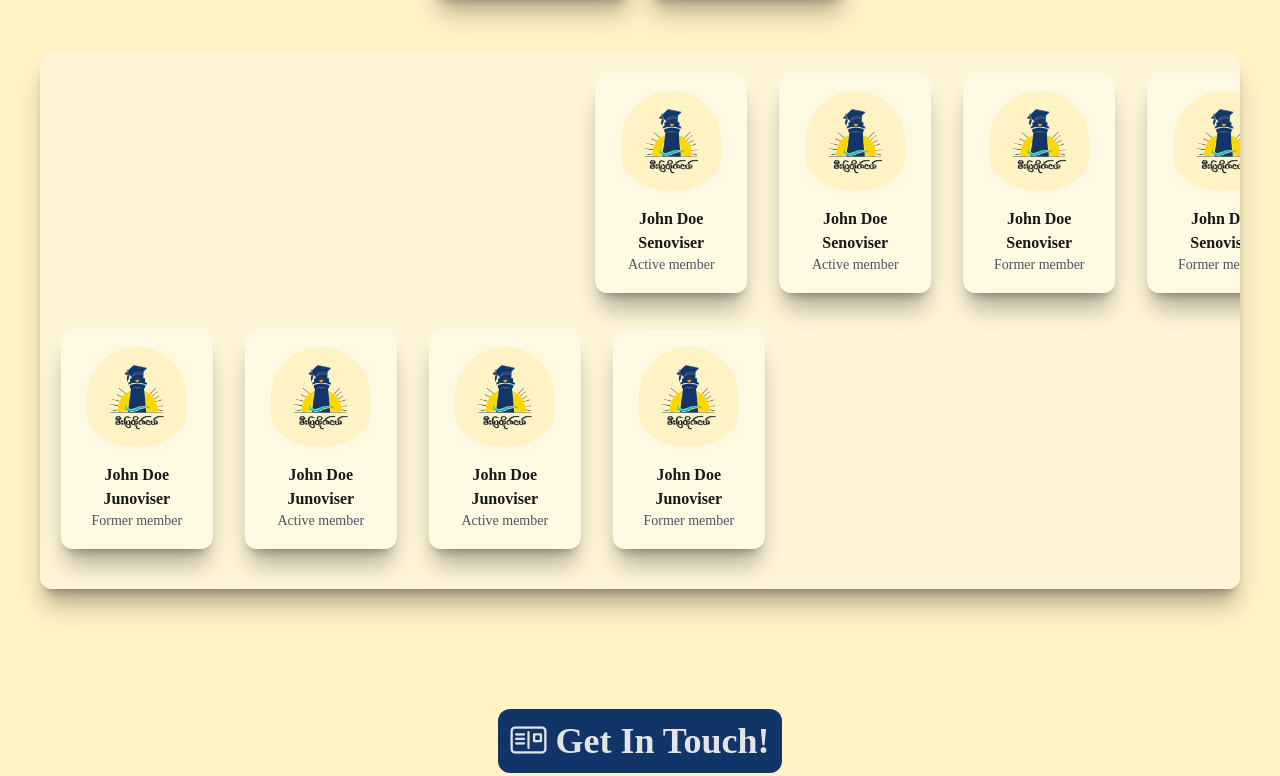
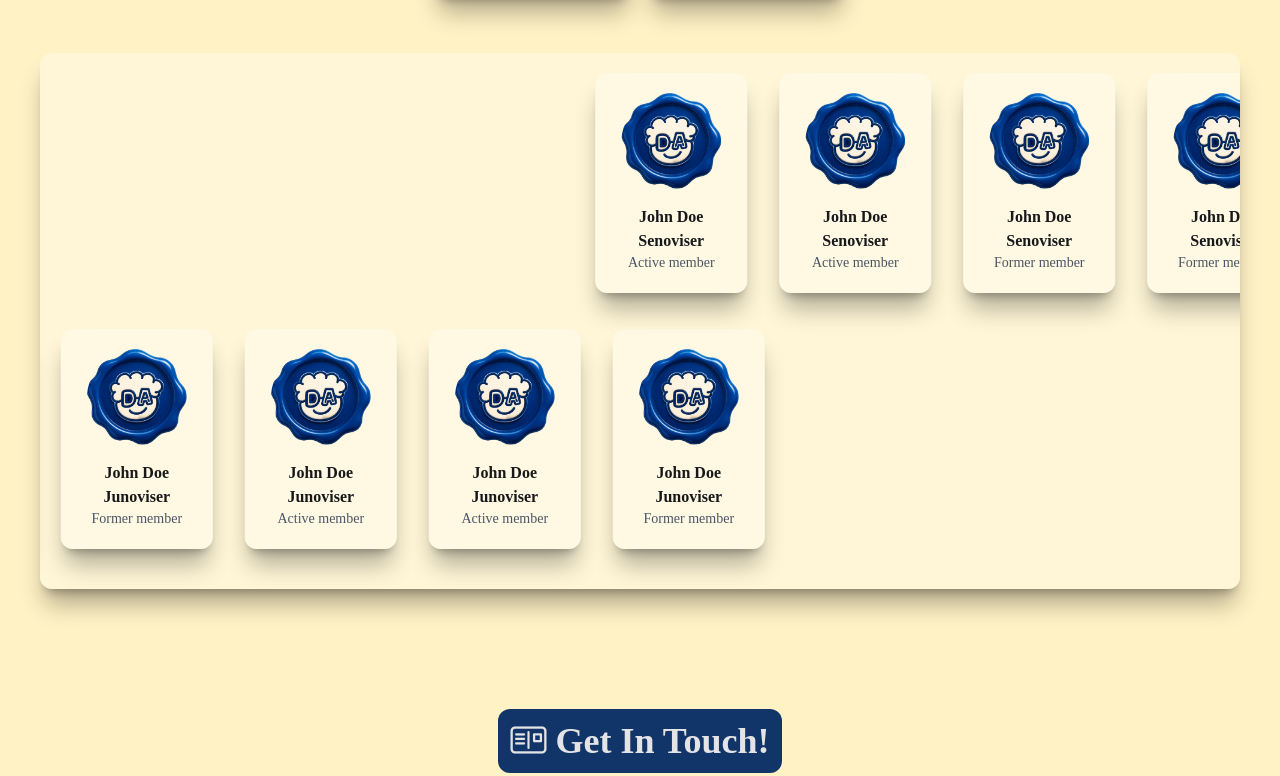
Before and after one commit to Little-Lighthouse/Dear_Anon_3.0, a plain HTML site: page pages/about.html in a window 1280 px wide. Shown: the part 1637-2413 px from the top of the page. Drawn offline with nearby package versions, Linux system fonts and the light colour scheme; a script that the page names is missing; a web font is replaced by a local one.

Commit message:
v3.0.0-beta.2
## [3.0.0-beta.2]
### Added
- Add Telegram link
- Add PWA capbailities
- Add sw.js
- Add manifest.json
- Add Icons

### Changed
- Update the Logo

```diff
--- a/assets/js/heartfelts.js
+++ b/assets/js/heartfelts.js
@@ -55,7 +55,7 @@ export const heartfeltCarousel = [
 
 let activeIndex = 0;
 const track = document.getElementById('carousel-track');
-const OrgLogo = "assets/images/Org Logo.jpeg";
+const OrgLogo = "assets/icons/512x512.png";
 
 function renderSlides() {
   const slidesHTML = heartfeltCarousel.map((item) => {
--- a/pages/about.html
+++ b/pages/about.html
@@ -9,7 +9,7 @@
         <meta name="language" content="English">
         <meta name="revisit-after" content="28 days days">
         <meta name="author" content="Little Lighthouse">
-        <link rel="shortcut icon" href="../assets/images/Org Logo.jpeg" type="image/x-icon">
+        <link rel="shortcut icon" href="../assets/images/Project_Logo.png" type="image/x-icon">
 
         <!-- Primary Meta Tags -->
         <title>About us</title>
@@ -18,17 +18,17 @@
 
         <!-- Open Graph / Facebook -->
         <meta property="og:type" content="website">
-        <meta property="og:url" content="https://dearanon.site/">
+        <meta property="og:url" content="https://little-lighthouse.github.io/Dear_Anon_3.0/">
         <meta property="og:title" content="Dear Anon | Home">
         <meta property="og:description" content="With Dear Anon, you have a safe space to share, get support, and receive advice, all with understanding and no judgment.">
-        <meta property="og:image" content="https://dearanon.site/assets/Logo-Bma6ckAa.png">
+        <meta property="og:image" content="https://little-lighthouse.github.io/Dear_Anon_3.0/assets/images/Project_Logo.png">
 
         <!-- Twitter -->
         <meta property="twitter:card" content="summary_large_image">
-        <meta property="twitter:url" content="https://dearanon.site/">
+        <meta property="twitter:url" content="https://little-lighthouse.github.io/Dear_Anon_3.0/">
         <meta property="twitter:title" content="Dear Anon | Home">
         <meta property="twitter:description" content="With Dear Anon, you have a safe space to share, get support, and receive advice, all with understanding and no judgment.">
-        <meta property="twitter:image" content="https://dearanon.site/assets/Logo-Bma6ckAa.png">
+        <meta property="twitter:image" content="https://little-lighthouse.github.io/Dear_Anon_3.0/assets/images/Project_Logo.png">
 
         <!-- Frameworks -->
          <link href="https://cdn.jsdelivr.net/npm/daisyui@5" rel="stylesheet" type="text/css"/>
@@ -49,7 +49,7 @@
     <body class="bg-theme2 min-h-screen">
         <nav class="navbar bg-theme1 text-base-100 shadow-md fixed inset-x-0 top-0 z-[3]">
             <div class="flex-1">
-                <a href="../index.html"><div class="avatar w-10"><img class="rounded-full" src="../assets/images/Org Logo.jpeg" alt="Organization Logo"/></div></a>
+                <a href="../index.html"><div class="avatar w-10"><img class="rounded-full" src="../assets/images/Project_Logo.png" alt="Organization Logo"/></div></a>
             </div>
 
             <div class="flex-none">
@@ -162,61 +162,61 @@
             <div class="Senoviser wrapper bg-theme3 p-3 rounded-xl shadow-xl/30">
                 <div class="flex Senoviser-items-container">
                     <div class="p-4 shadow-xl/30 bg-theme3 m-2 rounded-xl w-[152px] h-[220px] flex flex-col items-center justify-center text-center">
-                        <img class="rounded-full pb-4" width="100px" src="../assets/images/Org Logo.jpeg"/>
+                        <img class="rounded-full pb-4" width="100px" src="../assets/images/Project_Logo.png"/>
                         <p class="font-semibold">John Doe</p>
                         <p class="font-semibold">Senoviser</p>
                         <p class="text-sm text-gray-600">Active member</p>
                     </div>
                     <div class="p-4 shadow-xl/30 bg-theme3 m-2 rounded-xl w-[152px] h-[220px] flex flex-col items-center justify-center text-center">
-                        <img class="rounded-full pb-4" width="100px" src="../assets/images/Org Logo.jpeg"/>
+                        <img class="rounded-full pb-4" width="100px" src="../assets/images/Project_Logo.png"/>
                         <p class="font-semibold">John Doe</p>
                         <p class="font-semibold">Senoviser</p>
                         <p class="text-sm text-gray-600">Active member</p>
                     </div>
                     <div class="p-4 shadow-xl/30 bg-theme3 m-2 rounded-xl w-[152px] h-[220px] flex flex-col items-center justify-center text-center">
-                        <img class="rounded-full pb-4" width="100px" src="../assets/images/Org Logo.jpeg"/>
+                        <img class="rounded-full pb-4" width="100px" src="../assets/images/Project_Logo.png"/>
                         <p class="font-semibold">John Doe</p>
                         <p class="font-semibold">Senoviser</p>
                         <p class="text-sm text-gray-600">Former member</p>
                     </div>
                     <div class="p-4 shadow-xl/30 bg-theme3 m-2 rounded-xl w-[152px] h-[220px] flex flex-col items-center justify-center text-center">
-                        <img class="rounded-full pb-4" width="100px" src="../assets/images/Org Logo.jpeg"/>
+                        <img class="rounded-full pb-4" width="100px" src="../assets/images/Project_Logo.png"/>
                         <p class="font-semibold">John Doe</p>
                         <p class="font-semibold">Senoviser</p>
                         <p class="text-sm text-gray-600">Former member</p>
                     </div>
                     <div class="p-4 shadow-xl/30 bg-theme3 m-2 rounded-xl w-[152px] h-[220px] flex flex-col items-center justify-center text-center">
-                        <img class="rounded-full pb-4" width="100px" src="../assets/images/Org Logo.jpeg"/>
+                        <img class="rounded-full pb-4" width="100px" src="../assets/images/Project_Logo.png"/>
                         <p class="font-semibold">John Doe</p>
                         <p class="font-semibold">Senoviser</p>
                         <p class="text-sm text-gray-600">Active member</p>
                     </div>
                     <div class="p-4 shadow-xl/30 bg-theme3 m-2 rounded-xl w-[152px] h-[220px] flex flex-col items-center justify-center text-center">
-                        <img class="rounded-full pb-4" width="100px" src="../assets/images/Org Logo.jpeg"/>
+                        <img class="rounded-full pb-4" width="100px" src="../assets/images/Project_Logo.png"/>
                         <p class="font-semibold">John Doe</p>
                         <p class="font-semibold">Senoviser</p>
                         <p class="text-sm text-gray-600">Former member</p>
                     </div>
                     <div class="p-4 shadow-xl/30 bg-theme3 m-2 rounded-xl w-[152px] h-[220px] flex flex-col items-center justify-center text-center">
-                        <img class="rounded-full pb-4" width="100px" src="../assets/images/Org Logo.jpeg"/>
+                        <img class="rounded-full pb-4" width="100px" src="../assets/images/Project_Logo.png"/>
                         <p class="font-semibold">John Doe</p>
                         <p class="font-semibold">Senoviser</p>
                         <p class="text-sm text-gray-600">Former member</p>
                     </div>
                     <div class="p-4 shadow-xl/30 bg-theme3 m-2 rounded-xl w-[152px] h-[220px] flex flex-col items-center justify-center text-center">
-                        <img class="rounded-full pb-4" width="100px" src="../assets/images/Org Logo.jpeg"/>
+                        <img class="rounded-full pb-4" width="100px" src="../assets/images/Project_Logo.png"/>
                         <p class="font-semibold">John Doe</p>
                         <p class="font-semibold">Senoviser</p>
                         <p class="text-sm text-gray-600">Active member</p>
                     </div>
                     <div class="p-4 shadow-xl/30 bg-theme3 m-2 rounded-xl w-[152px] h-[220px] flex flex-col items-center justify-center text-center">
-                        <img class="rounded-full pb-4" width="100px" src="../assets/images/Org Logo.jpeg"/>
+                        <img class="rounded-full pb-4" width="100px" src="../assets/images/Project_Logo.png"/>
                         <p class="font-semibold">John Doe</p>
                         <p class="font-semibold">Senoviser</p>
                         <p class="text-sm text-gray-600">Active member</p>
                     </div>
                     <div class="p-4 shadow-xl/30 bg-theme3 m-2 rounded-xl w-[152px] h-[220px] flex flex-col items-center justify-center text-center">
-                        <img class="rounded-full pb-4" width="100px" src="../assets/images/Org Logo.jpeg"/>
+                        <img class="rounded-full pb-4" width="100px" src="../assets/images/Project_Logo.png"/>
                         <p class="font-semibold">John Doe</p>
                         <p class="font-semibold">Senoviser</p>
                         <p class="text-sm text-gray-600">Former member</p>
@@ -225,61 +225,61 @@
 
                 <div class="flex Junoviser-items-container">
                     <div class="p-4 shadow-xl/30 bg-theme3 m-2 rounded-xl w-[152px] h-[220px] flex flex-col items-center justify-center text-center">
-                        <img class="rounded-full pb-4" width="100px" src="../assets/images/Org Logo.jpeg"/>
+                        <img class="rounded-full pb-4" width="100px" src="../assets/images/Project_Logo.png"/>
                         <p class="font-semibold">John Doe</p>
                         <p class="font-semibold">Junoviser</p>
                         <p class="text-sm text-gray-600">Active member</p>
                     </div>
                     <div class="p-4 shadow-xl/30 bg-theme3 m-2 rounded-xl w-[152px] h-[220px] flex flex-col items-center justify-center text-center">
-                        <img class="rounded-full pb-4" width="100px" src="../assets/images/Org Logo.jpeg"/>
+                        <img class="rounded-full pb-4" width="100px" src="../assets/images/Project_Logo.png"/>
                         <p class="font-semibold">John Doe</p>
                         <p class="font-semibold">Junoviser</p>
                         <p class="text-sm text-gray-600">Active member</p>
                     </div>
                     <div class="p-4 shadow-xl/30 bg-theme3 m-2 rounded-xl w-[152px] h-[220px] flex flex-col items-center justify-center text-center">
-                        <img class="rounded-full pb-4" width="100px" src="../assets/images/Org Logo.jpeg"/>
+                        <img class="rounded-full pb-4" width="100px" src="../assets/images/Project_Logo.png"/>
                         <p class="font-semibold">John Doe</p>
                         <p class="font-semibold">Junoviser</p>
                         <p class="text-sm text-gray-600">Former member</p>
                     </div>
                     <div class="p-4 shadow-xl/30 bg-theme3 m-2 rounded-xl w-[152px] h-[220px] flex flex-col items-center justify-center text-center">
-                        <img class="rounded-full pb-4" width="100px" src="../assets/images/Org Logo.jpeg"/>
+                        <img class="rounded-full pb-4" width="100px" src="../assets/images/Project_Logo.png"/>
                         <p class="font-semibold">John Doe</p>
                         <p class="font-semibold">Junoviser</p>
                         <p class="text-sm text-gray-600">Former member</p>
                     </div>
                     <div class="p-4 shadow-xl/30 bg-theme3 m-2 rounded-xl w-[152px] h-[220px] flex flex-col items-center justify-center text-center">
-                        <img class="rounded-full pb-4" width="100px" src="../assets/images/Org Logo.jpeg"/>
+                        <img class="rounded-full pb-4" width="100px" src="../assets/images/Project_Logo.png"/>
                         <p class="font-semibold">John Doe</p>
                         <p class="font-semibold">Junoviser</p>
                         <p class="text-sm text-gray-600">Active member</p>
                     </div>
                     <div class="p-4 shadow-xl/30 bg-theme3 m-2 rounded-xl w-[152px] h-[220px] flex flex-col items-center justify-center text-center">
-                        <img class="rounded-full pb-4" width="100px" src="../assets/images/Org Logo.jpeg"/>
+                        <img class="rounded-full pb-4" width="100px" src="../assets/images/Project_Logo.png"/>
                         <p class="font-semibold">John Doe</p>
                         <p class="font-semibold">Junoviser</p>
                         <p class="text-sm text-gray-600">Former member</p>
                     </div>
                     <div class="p-4 shadow-xl/30 bg-theme3 m-2 rounded-xl w-[152px] h-[220px] flex flex-col items-center justify-center text-center">
-                        <img class="rounded-full pb-4" width="100px" src="../assets/images/Org Logo.jpeg"/>
+                        <img class="rounded-full pb-4" width="100px" src="../assets/images/Project_Logo.png"/>
                         <p class="font-semibold">John Doe</p>
                         <p class="font-semibold">Junoviser</p>
                         <p class="text-sm text-gray-600">Former member</p>
                     </div>
                     <div class="p-4 shadow-xl/30 bg-theme3 m-2 rounded-xl w-[152px] h-[220px] flex flex-col items-center justify-center text-center">
-                        <img class="rounded-full pb-4" width="100px" src="../assets/images/Org Logo.jpeg"/>
+                        <img class="rounded-full pb-4" width="100px" src="../assets/images/Project_Logo.png"/>
                         <p class="font-semibold">John Doe</p>
                         <p class="font-semibold">Junoviser</p>
                         <p class="text-sm text-gray-600">Active member</p>
                     </div>
                     <div class="p-4 shadow-xl/30 bg-theme3 m-2 rounded-xl w-[152px] h-[220px] flex flex-col items-center justify-center text-center">
-                        <img class="rounded-full pb-4" width="100px" src="../assets/images/Org Logo.jpeg"/>
+                        <img class="rounded-full pb-4" width="100px" src="../assets/images/Project_Logo.png"/>
                         <p class="font-semibold">John Doe</p>
                         <p class="font-semibold">Junoviser</p>
                         <p class="text-sm text-gray-600">Active member</p>
                     </div>
                     <div class="p-4 shadow-xl/30 bg-theme3 m-2 rounded-xl w-[152px] h-[220px] flex flex-col items-center justify-center text-center">
-                        <img class="rounded-full pb-4" width="100px" src="../assets/images/Org Logo.jpeg"/>
+                        <img class="rounded-full pb-4" width="100px" src="../assets/images/Project_Logo.png"/>
                         <p class="font-semibold">John Doe</p>
                         <p class="font-semibold">Junoviser</p>
                         <p class="text-sm text-gray-600">Former member</p>
```
Also changed, not shown: assets/js/script.js (+9 -0 lines), assets/js/sw.js (added, +24 -0 lines), index.html (+11 -7 lines), pages/faq.html (+5 -5 lines), pages/privacy-policy.html (+5 -5 lines), pages/resources.html (+6 -6 lines), pages/terms-condition.html (+5 -5 lines), assets/icons/144x144.png (added), assets/icons/180x180.png (added), assets/icons/192x192.png (added), assets/icons/512x512.png (added), assets/images/Org_Logo.jpeg (added), assets/images/Project_Logo.png (added), manifest.json (added), 1 other file.
